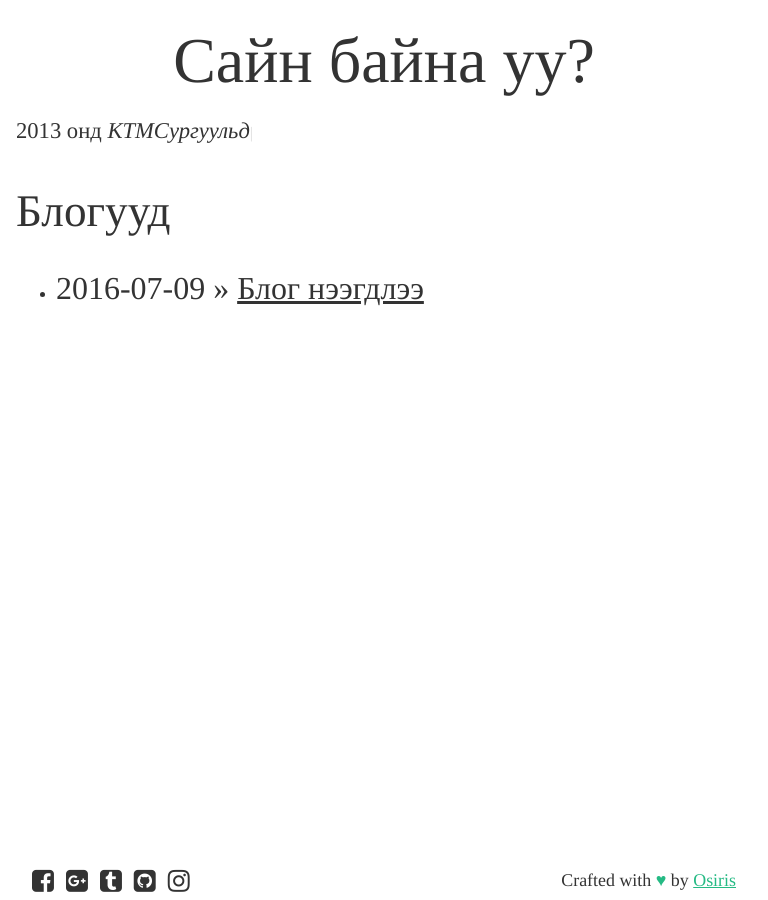
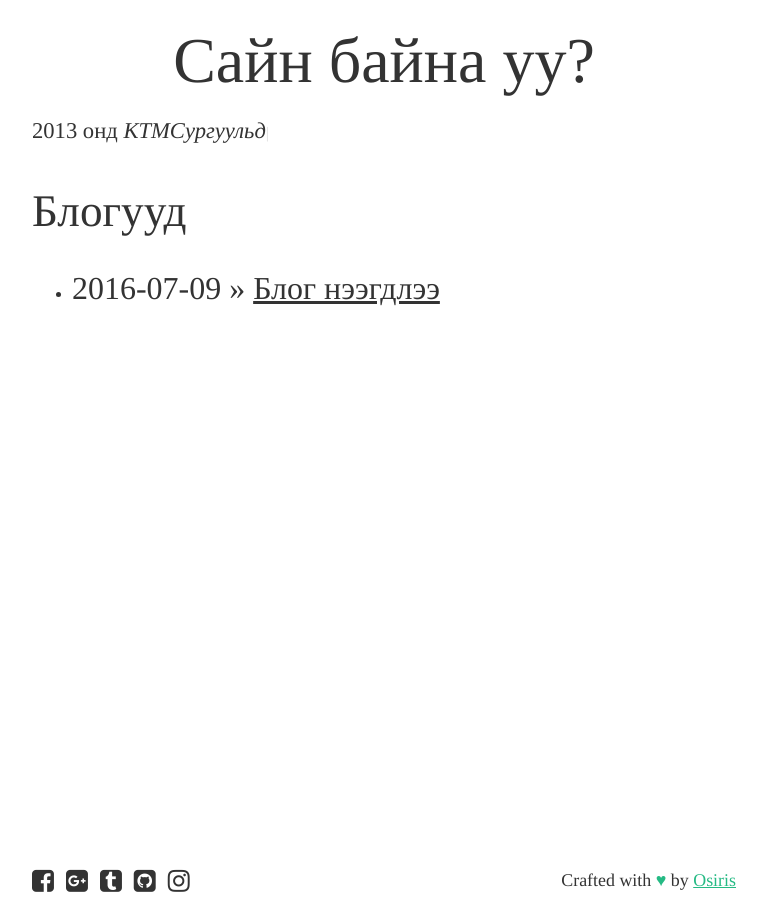
Before and after one commit to Ds3c-ctf-team/enkhee-Osiris.github.io-old, a Jekyll site: the page built from index.html, in a window 768 px wide. Built offline with Jekyll 4.4.1, drawn with Linux system fonts in a browser that asks for light colours; nearby versions of some CDN libraries.

Commit message:
Update Layout

```diff
--- a/css/main.css
+++ b/css/main.css
@@ -159,11 +159,8 @@ footer .made-by {
 
 }
 @media screen and (min-width:32rem) and (max-width:48rem) {
-
-}
-@media screen and (max-width: 48rem) {
     .container.py2{
-        padding: 1rem 1rem;
+        padding: 1rem 2rem;
     }
 }
 @media screen and (min-width:48rem) {
```
